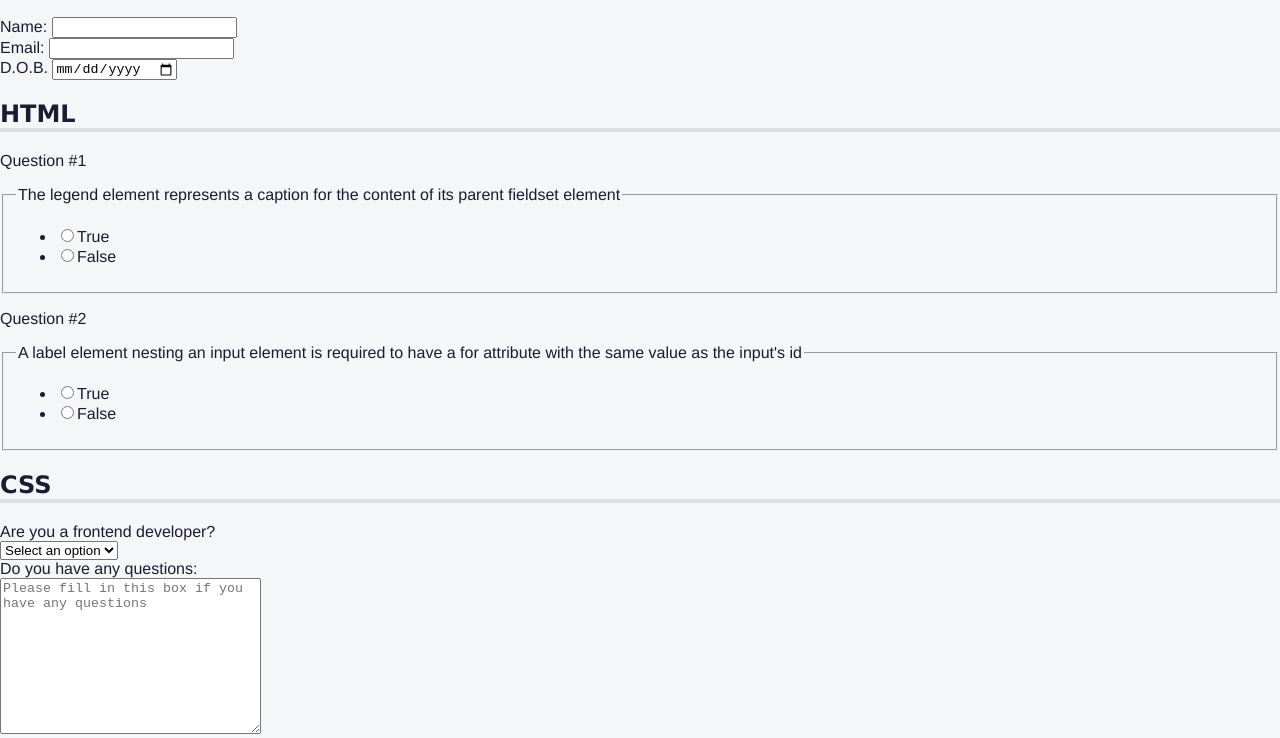
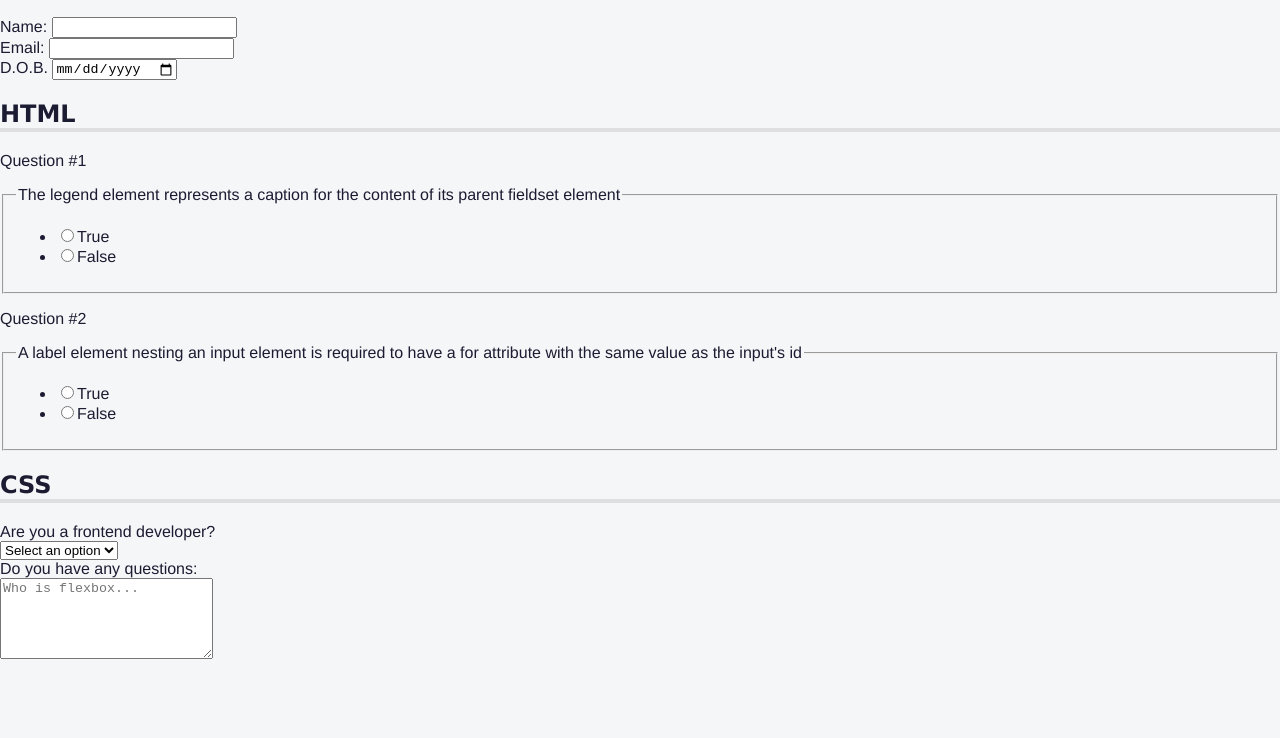
Before and after one commit to reubengermain12/Accessibility_Quiz, a plain HTML site: page index.html in a window 1280 px wide. Shown: the part 105-843 px from the top of the page. After the commit the page ends 800 px from the top, so only its background shows below. Drawn offline with Linux system fonts and the light colour scheme.

Commit message:
linked the textarea to it's corresponding label element, and also gave it a name attribute

```diff
--- a/index.html
+++ b/index.html
@@ -118,15 +118,15 @@
               </select>
             </div>
             <div class="question-block">
-              <label for="">Do you have any questions:</label>
+              <label for="fox">Do you have any questions:</label>
             </div>
             <div class="answer">
               <textarea
-                name=""
-                id=""
-                cols="30"
-                rows="10"
-                placeholder="Please fill in this box if you have any questions"
+                name="fox"
+                id="fox"
+                cols="24"
+                rows="5"
+                placeholder="Who is flexbox..."
               ></textarea>
             </div>
           </div>
```
